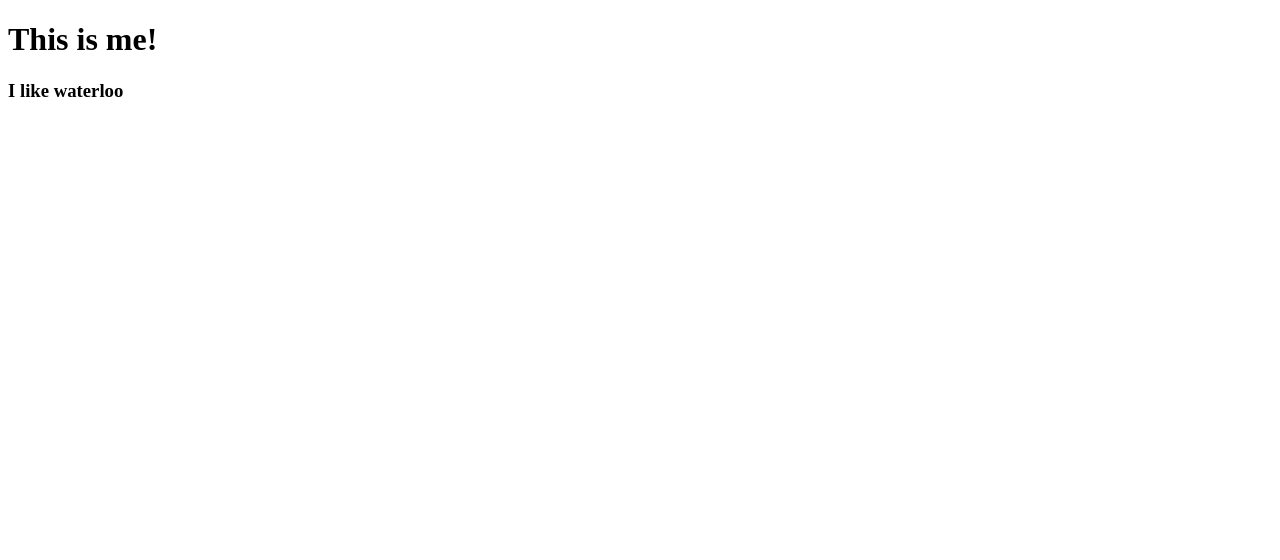
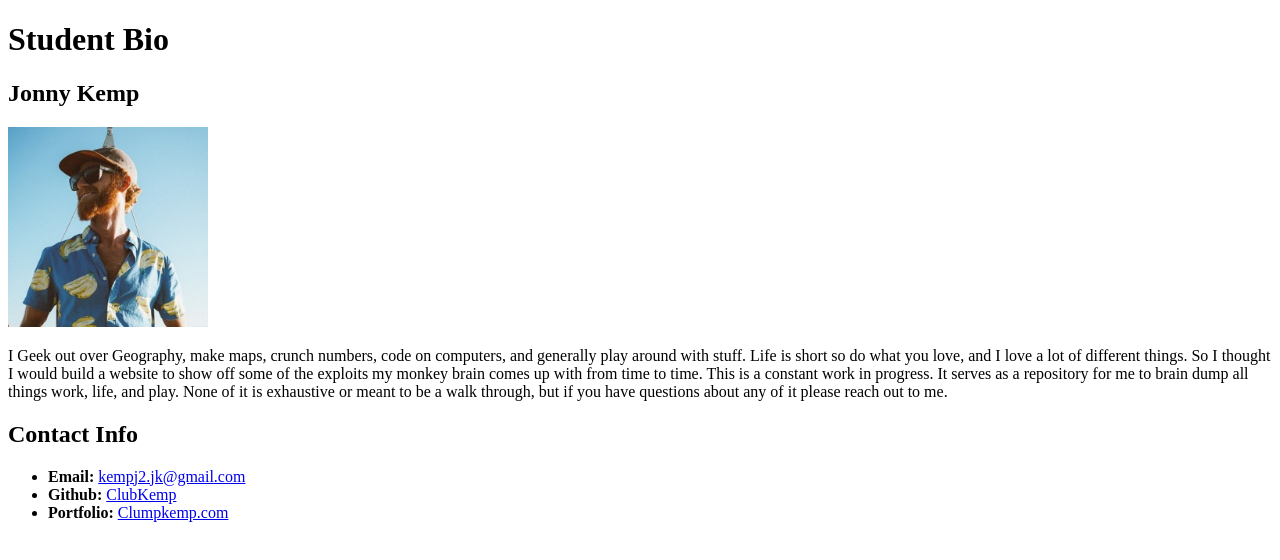
Before and after one commit to clubkemp/bio, a plain HTML site: page index.html in a window 1280 px wide. Drawn offline with Linux system fonts and the light colour scheme.

Commit message:
content to index, banana shirt added

```diff
--- a/index.html
+++ b/index.html
@@ -1,12 +1,38 @@
 <!DOCTYPE html>
 <html lang="en">
-<head>
-    <meta charset="UTF-8">
-    <meta name="viewport" content="width=device-width, initial-scale=1.0">
-    <title>Document</title>
-</head>
-<body>
-    <h1>This is me!</h1>
-    <h3>I like waterloo</h3>
-</body>
+    <head>
+        <meta charset="utf-8">
+        <title>Student Bio</title>
+        <meta description="name" content="Student Bio">
+        <meta desciption="author" content="Jonny K.">
+
+        <link rel="stylesheet" href="css/stylesheet.css">
+    </head>
+    <body>
+        <h1>Student Bio</h1>
+        <h2>Jonny Kemp</h2>
+
+        <img height="200px" width="200px" src="./banana.jfif" alt="Jonny in a banana shirt">
+
+        <p> I Geek out over Geography, make maps, crunch numbers, code on computers, and generally play around with stuff. Life is short so do what you love, and I love a lot of different things. So I thought I would build a website to show off some of the exploits my monkey brain comes up with from time to time. This is a constant work in progress. It serves as a repository for me to brain dump all things work, life, and play. None of it is exhaustive or meant to be a walk through, but if you have questions about any of it please reach out to me.</p>
+
+        <h2>Contact Info</h2>
+
+        <ul>
+            <li>
+                <strong>Email:</strong>
+                <a href="mailto:kempj2.jk@gmail.com">kempj2.jk@gmail.com</a>
+            </li>
+            <li>
+                <strong>Github:</strong>
+                <a href="https://github.com/clubkemp">ClubKemp</a>
+            </li>
+            <li>
+                <strong>Portfolio:</strong>
+                <a href="http://clubkemp.com">Clumpkemp.com</a>
+            </li>
+        </ul>
+
+        <script src="js/script.js"></script>
+    </body>
 </html>
```
Also changed, not shown: banana.jfif (added).
